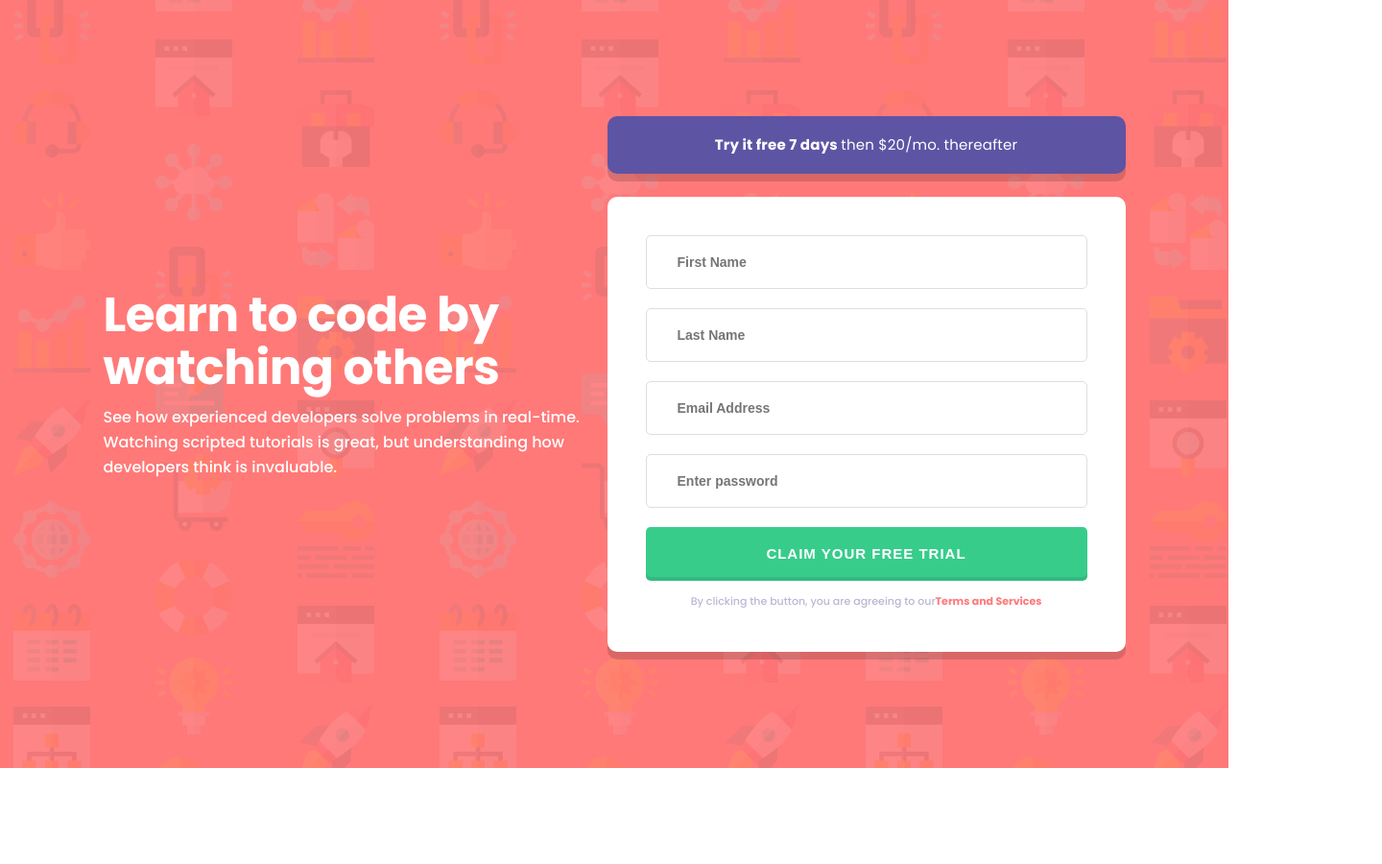
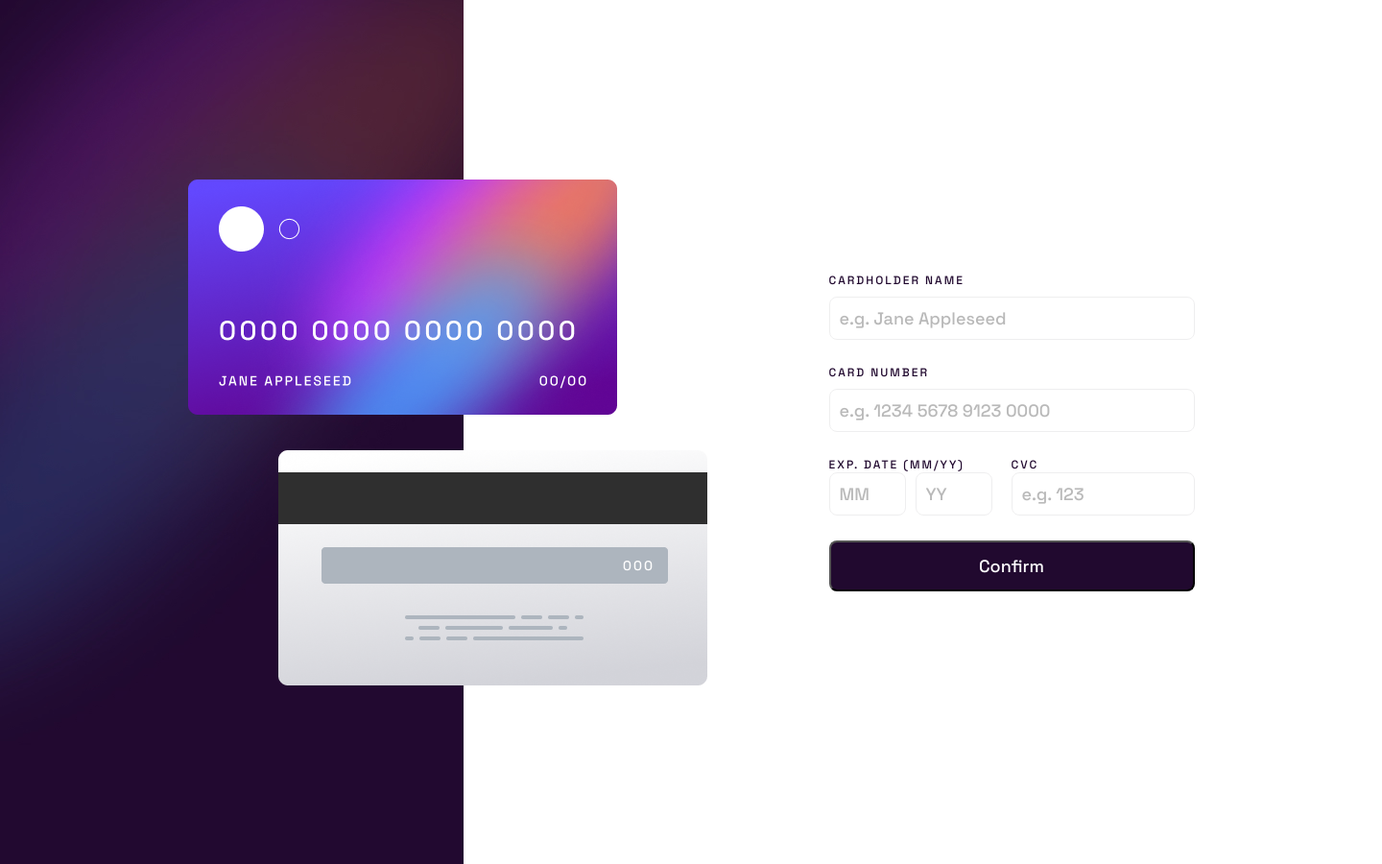
Before and after one commit to Nickjx/Forms-Pr1, a plain HTML site: page index.html in a window 1280 px wide. Shown: the whole page at 96% size, 1440 px wide, since content can reach past the window. Before the commit the page ends 800 px from the top, so only its background shows below. Drawn offline with Linux system fonts and the light colour scheme; files that its build step writes are made by us from their sources.

Commit message:
Add files via upload

```diff
--- /dev/null
+++ b/css/styles.css
@@ -0,0 +1,161 @@
+:root {
+    --Deep-Violet: #21092F;
+    --Light-Grey: #DFDEE0;
+}
+
+* {
+    box-sizing: border-box;
+}
+
+body,
+h1,
+h2,
+h3,
+h4,
+p,
+ul {
+    margin: 0;
+}
+
+ul,
+li {
+    margin: 0;
+    padding: 0;
+    list-style-type: none;
+}
+
+a {
+    text-decoration: none;
+    color: inherit;
+    line-height: 0;
+}
+
+.container {
+    margin-left: auto;
+    margin-right: auto;
+    max-width: 1440px;
+}
+
+input,
+textarea {
+    border: none;
+    outline: none;
+}
+
+body {
+    font-family: 'Space Grotesk', sans-serif;
+    font-style: normal;
+    line-height: normal;
+}
+
+.flex {
+    display: flex;
+    flex-direction: column;
+}
+
+.cards {
+    width: 541px;
+    height: 527px;
+    row-gap: 37px;
+
+}
+
+.cards :nth-child(2) {
+    align-items: flex-end;
+}
+
+.cards :nth-child(1) {
+    align-items: flex-start;
+}
+
+.background {
+    background-image: url(../assets/images/background-image.jpg);
+    background-repeat: no-repeat;
+    width: 1440px;
+    height: 900px;
+    align-items: center;
+    justify-content: center;
+}
+
+.content {
+    column-gap: 127px;
+    flex-direction: row;
+    justify-content: center;
+    align-items: center;
+}
+
+.form {
+    row-gap: 26px;
+}
+
+.cardholder__name,
+.card__number {
+    row-gap: 9px;
+}
+
+label,
+h1 {
+    color: var(--Deep-Violet);
+    font-size: 12px;
+    font-weight: 500;
+    letter-spacing: 2px;
+    text-transform: uppercase;
+}
+
+input[type="text"] {
+    width: 381px;
+    height: 45px;
+    border-radius: 8px;
+    font-family: Space Grotesk;
+    border: 1px solid var(--Light-Grey);
+    background: #FFF;
+}
+input[type="text"]:focus{
+    color: #3a005c;
+}
+
+.card__data-cvc {
+    flex-direction: row;
+    /* flex-wrap: wrap; */
+}
+
+.expiry__date {
+    flex-direction: row;
+    column-gap: 10px;
+}
+
+input {
+    padding-left: 10px;
+    font-size: 18px;
+    font-weight: 500;
+    opacity: 0.5;
+}
+
+.expiry__date input {
+    width: 80px;
+    height: 45px;
+}
+
+.card__data-cvc {
+    column-gap: 20px;
+}
+
+.cvc__code input {
+    width: 191px;
+    height: 45px;
+}
+
+button[type="submit"] {
+    width: 381px;
+    height: 53px;
+    border-radius: 8px;
+    background: var(--Deep-Violet);
+    color: #FFF;
+    font-size: 18px;
+    font-weight: 500;
+    font-family: inherit;
+}
+button[type="submit"]:hover{
+    background-color: #3a005c;
+    transition: 0.5s;
+}
--- a/index.html
+++ b/index.html
@@ -4,40 +4,55 @@
 <head>
     <meta charset="UTF-8">
     <meta name="viewport" content="width=device-width, initial-scale=1.0">
-    <title>Form 01</title>
+    <title>Form 02</title>
     <link rel="stylesheet" href="./css/styles.css">
     <link rel="preconnect" href="https://fonts.googleapis.com">
     <link rel="preconnect" href="https://fonts.gstatic.com" crossorigin>
-    <link href="https://fonts.googleapis.com/css2?family=Poppins:wght@400;500;600;700&display=swap" rel="stylesheet">
+    <link href="https://fonts.googleapis.com/css2?family=Space+Grotesk:wght@500&display=swap" rel="stylesheet">
 </head>
 
 <body>
     <!-- <header class="header"></header> -->
-    <main class="main container">
-        <section class="section__card-form flex">
-            <div class="header__discribe flex">
-                <h1 class="title__main">Learn to code by watching others</h1>
-                <p class="describe">See how experienced developers solve problems in real-time. Watching scripted
-                    tutorials is great, but understanding how developers think is invaluable. </p>
-            </div>
-            <div class="header__form flex">
-                <div class="trying__period flex">
-                    <h2 class="trying__period-7days">
-                        Try it free 7 days <span>then $20/mo. thereafter</span>
-                    </h2>
-                </div>
-                <div class="form flex">
-                    <form  class="form__with__input flex" action="#" method="post">
-                        <input type="text" placeholder="First Name" name="Firstname" />
-                        <input type="text" placeholder="Last Name" name="Secondtname" />
-                        <input type="email" placeholder="Email Address" name="Email" />
-                        <input type="password" placeholder="Enter password" name="Password" minlength="8" />
-                        <div class="button__section flex">
-                            <button class="button" type="submit">CLAIM YOUR FREE TRIAL</button>
-                            <p class="flex">By clicking the button, you are agreeing to our <span class="flex">Terms and Services</span></p>
-                        </div>
+    <main class="main">
+        <section class="background container flex">
+            <div class="content flex">
+                <article class="cards flex">
+                    <div class="flex">
+                        <img src="./assets/images/card-1.png" alt="image of card">
+                    </div>
+                    <div class="flex">
+                        <img src="./assets/images/card-2.png" alt="image of car">
+                    </div>
+                </article>
+                <article class="form flex">
+                    <form action="./test.html" method="post">
+                        <section class="form flex">
+                            <div class="cardholder__name flex">
+                                <label for="e1">Cardholder Name</label>
+                                <input id="e1" type="text" placeholder="e.g. Jane Appleseed" name="cardholder name" />
+                            </div>
+                            <div class="card__number flex">
+                                <label for="e2">Card Number</label>
+                                <input id="e2" type="text" placeholder="e.g. 1234 5678 9123 0000" name="card number"
+                                    maxlength="16" />
+                            </div>
+                            <div class="card__data-cvc flex">
+                                <div class="flex">
+                                    <h1>Exp. Date (MM/YY)</h1>
+                                    <div class="expiry__date flex">
+                                        <input id="e3" type="text" placeholder="MM" name="expiry date" maxlength="2">
+                                        <input type="text" placeholder="YY" name="expire years" maxlength="2">
+                                    </div>
+                                </div>
+                                <div class="cvc__code flex">
+                                    <h1>CVC</h1>
+                                    <input type="text" placeholder="e.g. 123" name="expiry date" maxlength="3">
+                                </div>
+                            </div>
+                            <button type="submit">Confirm</button>
+                        </section>
                     </form>
-                </div>
+                </article>
             </div>
         </section>
     </main>
```
Also changed, not shown: assets/images/background-image.jpg (added), assets/images/card-1.png (added), assets/images/card-2.png (added).
